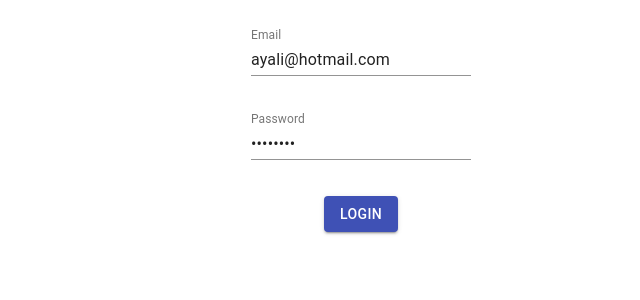
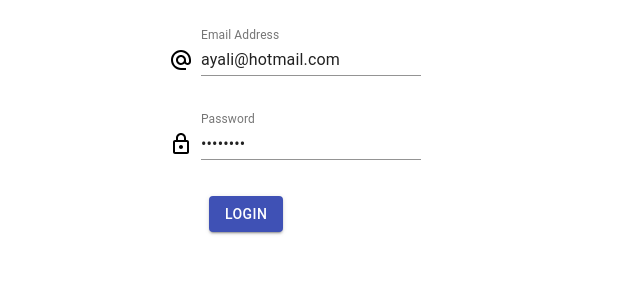
Before and after one commit to alialiayman/React-Firebase, a React (Create React App) app: page / in a window 1280 px wide. Shown: the top 300 px of the page, without its empty margins (279-919 px from the left). Built offline with nearby package versions, Linux system fonts and the light colour scheme.

Commit message:
use material styles

```diff
--- a/package.json
+++ b/package.json
@@ -4,6 +4,7 @@
   "private": true,
   "dependencies": {
     "@material-ui/core": "^4.9.9",
+    "@material-ui/icons": "^4.9.1",
     "@testing-library/jest-dom": "^4.2.4",
     "@testing-library/react": "^9.5.0",
     "@testing-library/user-event": "^7.2.1",
@@ -11,8 +12,7 @@
     "gh-pages": "^2.2.0",
     "react": "^16.13.1",
     "react-dom": "^16.13.1",
-    "react-scripts": "3.4.1",
-    "styled-components": "^5.0.1"
+    "react-scripts": "3.4.1"
   },
   "scripts": {
     "start": "react-scripts start",
--- a/src/containers/CustomerForm.js
+++ b/src/containers/CustomerForm.js
@@ -1,13 +1,25 @@
 import React, { useState } from 'react';
 import TextField from '@material-ui/core/TextField';
 import Button from '@material-ui/core/Button';
-import styled from 'styled-components'
 import createCustomerService from '../services/createCustomerService';
+import { makeStyles } from '@material-ui/core/styles';
 
 
-const CustomerForm = ({fbUser}) => {
+const useStyles = makeStyles((theme) => ({
+    formContainer: {
+        display: 'flex',
+        height: '30vh',
+        flexDirection: 'column',
+        width: '40%',
+        justifyContent: 'space-around',
+        alignItems: 'center',
+        margin: '10px auto',
+    },
+}));
+
+const CustomerForm = ({ fbUser }) => {
     const [customer, setCustomer] = useState({});
-
+    const classes = useStyles();
     const handleNameChange = ({ target }) => {
         setCustomer(u => u = { ...u, name: target.value });
     }
@@ -24,11 +36,11 @@ const CustomerForm = ({fbUser}) => {
 
     return (
         <React.Fragment>
-            <Form>
+            <form className={classes.formContainer}>
                 <TextField value={customer.name} onChange={handleNameChange} label="Name" />
                 <TextField value={customer.address} onChange={handleAddressChange} label="Address" />
                 <Button variant="contained" color='primary' onClick={handleCreateCustomer}> Create Customer </Button>
-            </Form>
+            </form>
 
             {JSON.stringify(customer)}
         </React.Fragment>
@@ -36,15 +48,4 @@ const CustomerForm = ({fbUser}) => {
 }
 
 
-const Form = styled.div`
-display: flex;
-height: 30vh;
-flex-direction: column;
-width: 40%;
-justify-content: space-around;
-align-items: center;
-margin: 10px auto;
-
-`
-
 export default CustomerForm;
--- a/src/containers/auth/SignIn.js
+++ b/src/containers/auth/SignIn.js
@@ -1,12 +1,30 @@
 import React, { useState } from 'react';
 import TextField from '@material-ui/core/TextField';
 import Button from '@material-ui/core/Button';
-import styled from 'styled-components'
-import signInService from '../../services/signIn';
+import authService from '../../services/authService';
+import Grid from '@material-ui/core/Grid';
+import { makeStyles } from '@material-ui/core/styles';
+import {AlternateEmail, LockOutlined} from '@material-ui/icons';
 
+const useStyles = makeStyles((theme) => ({
+    formContainer: {
+        display: 'flex',
+        height: '30vh',
+        width: '30%',
+        flexDirection: 'column',
+        justifyContent: 'space-around',
+        alignItems: 'center',
+        margin: '10px auto',
+    },
+    signInButton: {
+        alignSelf: 'flex-start',
+        marginLeft: '40px',
+    }
+  }));
 
-const SignIn = ({onSignIn}) => {
-    const [user, setUser] = useState({email: "ayali@hotmail.com", password: "paris123"});
+const SignIn = ({ onSignIn }) => {
+    const [user, setUser] = useState({ email: "ayali@hotmail.com", password: "paris123" });
+    const classes = useStyles();
 
     const handleEmailChange = ({ target }) => {
         setUser(u => u = { ...u, email: target.value });
@@ -17,31 +35,35 @@ const SignIn = ({onSignIn}) => {
     }
 
     const handleSignIn = async () => {
-        const fbuser = await signInService(user);
+        const fbuser = await authService.signIn(user);
         onSignIn(fbuser.data);
     }
 
     return (
         <React.Fragment>
-            <Form>
-                <TextField value={user.email} onChange={handleEmailChange} label="Email" />
-                <TextField value={user.password} onChange={handlePasswordChange} type="password" label="Password" />
-                <Button variant="contained" color='primary' onClick={handleSignIn}> Login </Button>
-            </Form>
+            <form className={classes.formContainer}>
+                <Grid container spacing={1} alignItems="flex-end">
+                    <Grid item>
+                        <AlternateEmail />
+                    </Grid>
+                    <Grid item>
+                        <TextField value={user.email} label="Email Address" onChange={handleEmailChange} />
+                    </Grid>
+                </Grid>
+
+                <Grid container spacing={1} alignItems="flex-end">
+                    <Grid item>
+                        <LockOutlined />
+                    </Grid>
+                    <Grid item>
+                        <TextField value={user.password} type="password" label="Password" onChange={handlePasswordChange} />
+                    </Grid>
+                </Grid>
+
+                <Button className={classes.signInButton} variant="contained" color='primary' onClick={handleSignIn}> Login </Button>
+            </form>
         </React.Fragment>
     )
 }
 
-
-const Form = styled.div`
-display: flex;
-height: 30vh;
-flex-direction: column;
-width: 40%;
-justify-content: space-around;
-align-items: center;
-margin: 10px auto;
-
-`
-
 export default SignIn;
--- /dev/null
+++ b/src/services/authService.js
@@ -0,0 +1,17 @@
+import axios from 'axios';
+
+const authService = {
+    signIn: async function signInService(user) {
+
+        const fbuser = await axios.post('https://identitytoolkit.googleapis.com/v1/accounts:signInWithPassword?key=AIzaSyDxggzPT57iqEo-tohF6HqdpYj4YmIopnM', { ...user, returnSecureToken: true });
+        return fbuser;
+    },
+    signUp: async function signUpService(user) {
+
+        const fbuser = await axios.post('https://identitytoolkit.googleapis.com/v1/accounts:signUp?key=AIzaSyDxggzPT57iqEo-tohF6HqdpYj4YmIopnM', { ...user, returnSecureToken: true });
+        return fbuser;
+    }
+
+};
+
+export default authService;
--- a/src/services/signIn.js
+++ /dev/null
@@ -1,9 +0,0 @@
-import axios from 'axios';
-
-async function signInService(user) {
-
-    const fbuser = await axios.post('https://identitytoolkit.googleapis.com/v1/accounts:signInWithPassword?key=AIzaSyDxggzPT57iqEo-tohF6HqdpYj4YmIopnM', { ...user, returnSecureToken: true });
-    return fbuser;
-};
-
-export default signInService;
```
Also changed, not shown: src/containers/auth/SignUp.js (+17 -16 lines), src/services/signUp.js (deleted, +0 -9 lines), 1 other file (tests, documents, lock files or other folders).
